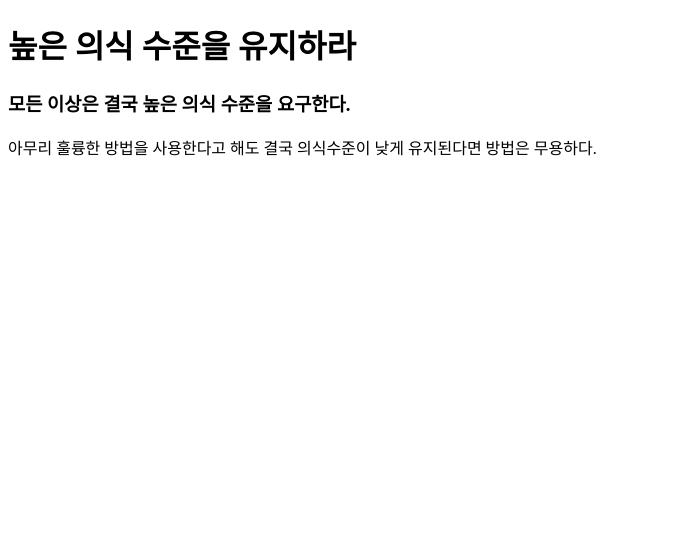
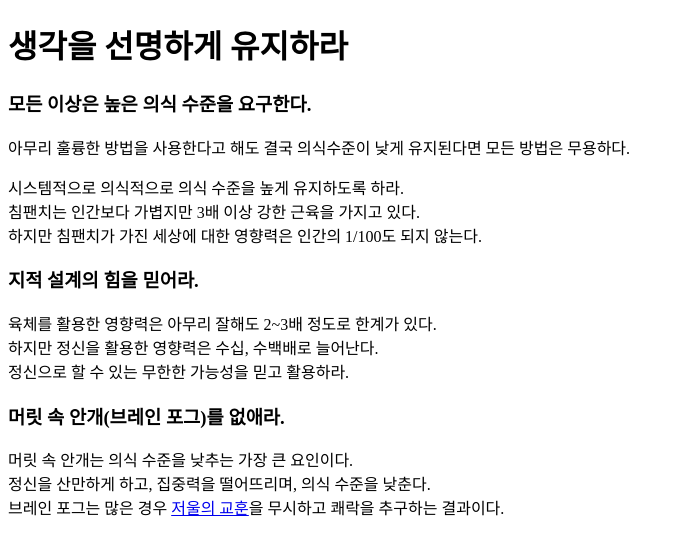
Before and after one commit to sysmae/principles, a Next.js app: page /life/reality/0 in a window 1280 px wide. Shown: the top 554 px of the page, without its empty margins (0-684 px from the left). Built offline with nearby package versions, Linux system fonts and the light colour scheme.

Commit message:
생각을 선명하게 유지하라

```diff
--- a/pages/life/reality/0.mdx
+++ b/pages/life/reality/0.mdx
@@ -1,5 +1,21 @@
-# 높은 의식 수준을 유지하라
+# 생각을 선명하게 유지하라
 
-### 모든 이상은 결국 높은 의식 수준을 요구한다.
+### 모든 이상은 높은 의식 수준을 요구한다.
 
-아무리 훌륭한 방법을 사용한다고 해도 결국 의식수준이 낮게 유지된다면 방법은 무용하다.
+아무리 훌륭한 방법을 사용한다고 해도 결국 의식수준이 낮게 유지된다면 모든 방법은 무용하다.
+
+시스템적으로 의식적으로 의식 수준을 높게 유지하도록 하라.\
+침팬치는 인간보다 가볍지만 3배 이상 강한 근육을 가지고 있다.\
+하지만 침팬치가 가진 세상에 대한 영향력은 인간의 1/100도 되지 않는다.
+
+### 지적 설계의 힘을 믿어라.
+
+육체를 활용한 영향력은 아무리 잘해도 2~3배 정도로 한계가 있다.\
+하지만 정신을 활용한 영향력은 수십, 수백배로 늘어난다.\
+정신으로 할 수 있는 무한한 가능성을 믿고 활용하라.
+
+### 머릿 속 안개(브레인 포그)를 없애라.
+
+머릿 속 안개는 의식 수준을 낮추는 가장 큰 요인이다.\
+정신을 산만하게 하고, 집중력을 떨어뜨리며, 의식 수준을 낮춘다.\
+브레인 포그는 많은 경우 [저울의 교훈](/life/pain/1)을 무시하고 쾌락을 추구하는 결과이다.
--- a/pages/life/reality/_meta.json
+++ b/pages/life/reality/_meta.json
@@ -1,5 +1,5 @@
 {
-  "0":"높은 의식수준을 유지하라",
+  "0":"생각을 선명하게 유지하라",
   "1":"현실을 수용하고 대응하라",
   "2":"요소들을 이해하고 통제하라",
   "3":"신뢰도에 가중치를 두는 의사결정을 하라",
```
